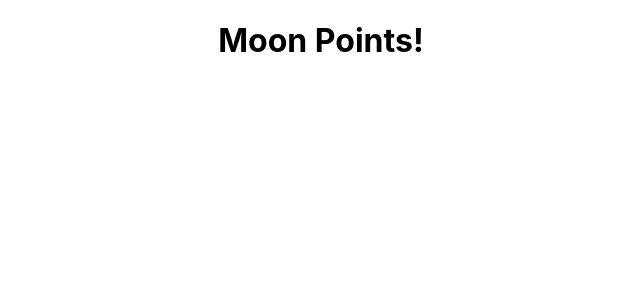
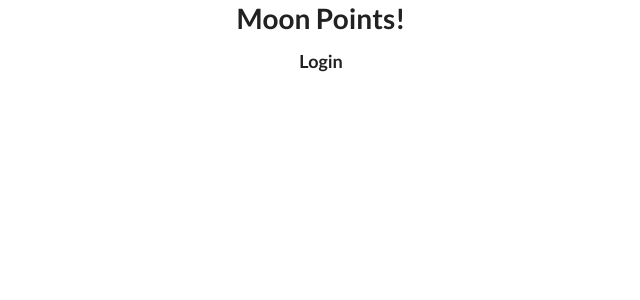
Before and after one commit to jbmenashi/MoonPoints, a React (Create React App) app: page / in a window 1280 px wide. Shown: the top 300 px of the page, without its empty margins (319-959 px from the left). Built offline with nearby package versions, Linux system fonts and the light colour scheme.

Commit message:
added containers

```diff
--- a/public/index.html
+++ b/public/index.html
@@ -10,6 +10,8 @@
       user's mobile device or desktop. See https://developers.google.com/web/fundamentals/web-app-manifest/
     -->
     <link rel="manifest" href="%PUBLIC_URL%/manifest.json" />
+
+    <link rel="stylesheet" href="//cdn.jsdelivr.net/npm/semantic-ui@2.4.2/dist/semantic.min.css" />
     <!--
       Notice the use of %PUBLIC_URL% in the tags above.
       It will be replaced with the URL of the `public` folder during the build.
--- a/src/App.js
+++ b/src/App.js
@@ -2,23 +2,28 @@ import React from 'react';
 import {BrowserRouter as Router, Route, Redirect} from 'react-router-dom';
 import './App.css';
 import {connect} from 'react-redux'
+import Login from './components/Login'
+import HomeContainer from './containers/HomeContainer'
+import StandingsContainer from './containers/StandingsContainer'
+import StatsContainer from './containers/StatsContainer'
 
 const mapStateToProps = state => {
    return {
-      users: state.users
+      users: state.users,
+      currentUserId: state.currentUserId
    }
 }
 
-function App() {
+function App(props) {
   return (
     <div className="App">
          <Router>
             <>
             <h1>Moon Points!</h1>
-            {/* <Route exact path="/" render={() => (this.props.currentUserId !== undefined ? (<Redirect to="/home"/>) : (<Login/>))}/>
+            <Route exact path="/" render={() => (props.currentUserId !== undefined ? (<Redirect to="/home"/>) : (<Login/>))}/>
             <Route path="/home" component={HomeContainer}/>
             <Route path="/standings" component={StandingsContainer}/>
-            <Route path="/stats" component={StatsContainer}/> */}
+            <Route path="/stats" component={StatsContainer}/>
             </>
          </Router>
     </div>
--- /dev/null
+++ b/src/components/Login.js
@@ -0,0 +1,14 @@
+import React, { Component } from 'react';
+
+class Login extends Component {
+   state = {  }
+   render() {
+      return (
+         <div>
+            <h3>Login</h3>
+         </div>
+       );
+   }
+}
+
+export default Login;
--- /dev/null
+++ b/src/containers/HomeContainer.js
@@ -0,0 +1,11 @@
+import React from 'react'
+
+const HomeContainer = () => {
+   return (
+      <div>
+         <h3>Home</h3>
+      </div>
+    );
+}
+
+export default HomeContainer;
--- /dev/null
+++ b/src/containers/StandingsContainer.js
@@ -0,0 +1,11 @@
+import React from 'react'
+
+const StandingsContainer = () => {
+   return (
+      <div>
+         <h3>Standings</h3>
+      </div>
+    );
+}
+
+export default StandingsContainer;
--- /dev/null
+++ b/src/containers/StatsContainer.js
@@ -0,0 +1,11 @@
+import React from 'react'
+
+const StatsContainer = () => {
+   return (
+      <div>
+         <h3>Stats</h3>
+      </div>
+    );
+}
+
+export default StatsContainer;
--- a/src/reducer.js
+++ b/src/reducer.js
@@ -1,5 +1,6 @@
 const initialState = {
-   users: []
+   users: [],
+   currentUserId: undefined
 }
 
 const reducer = (state = initialState, action) => {
```
